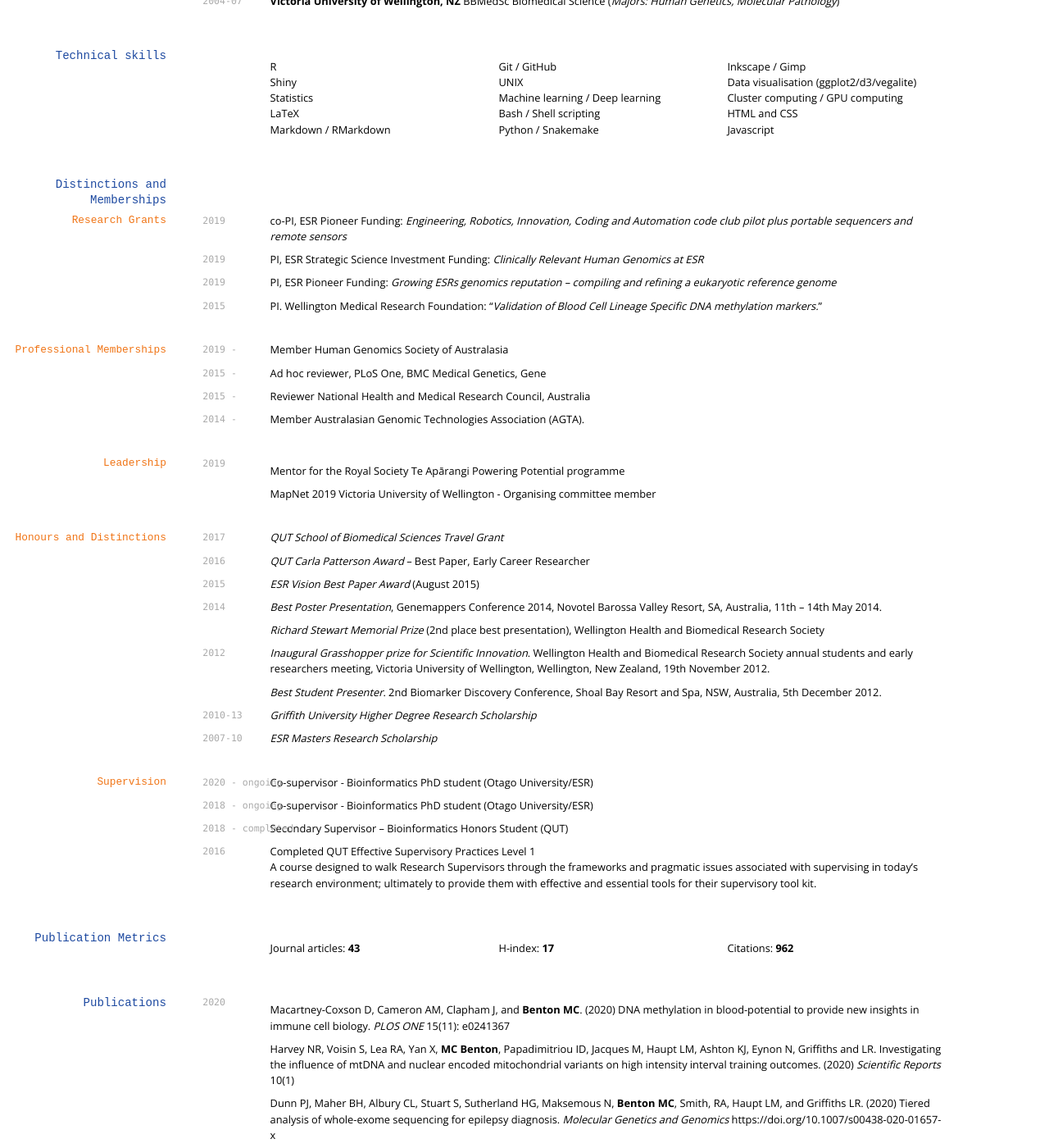
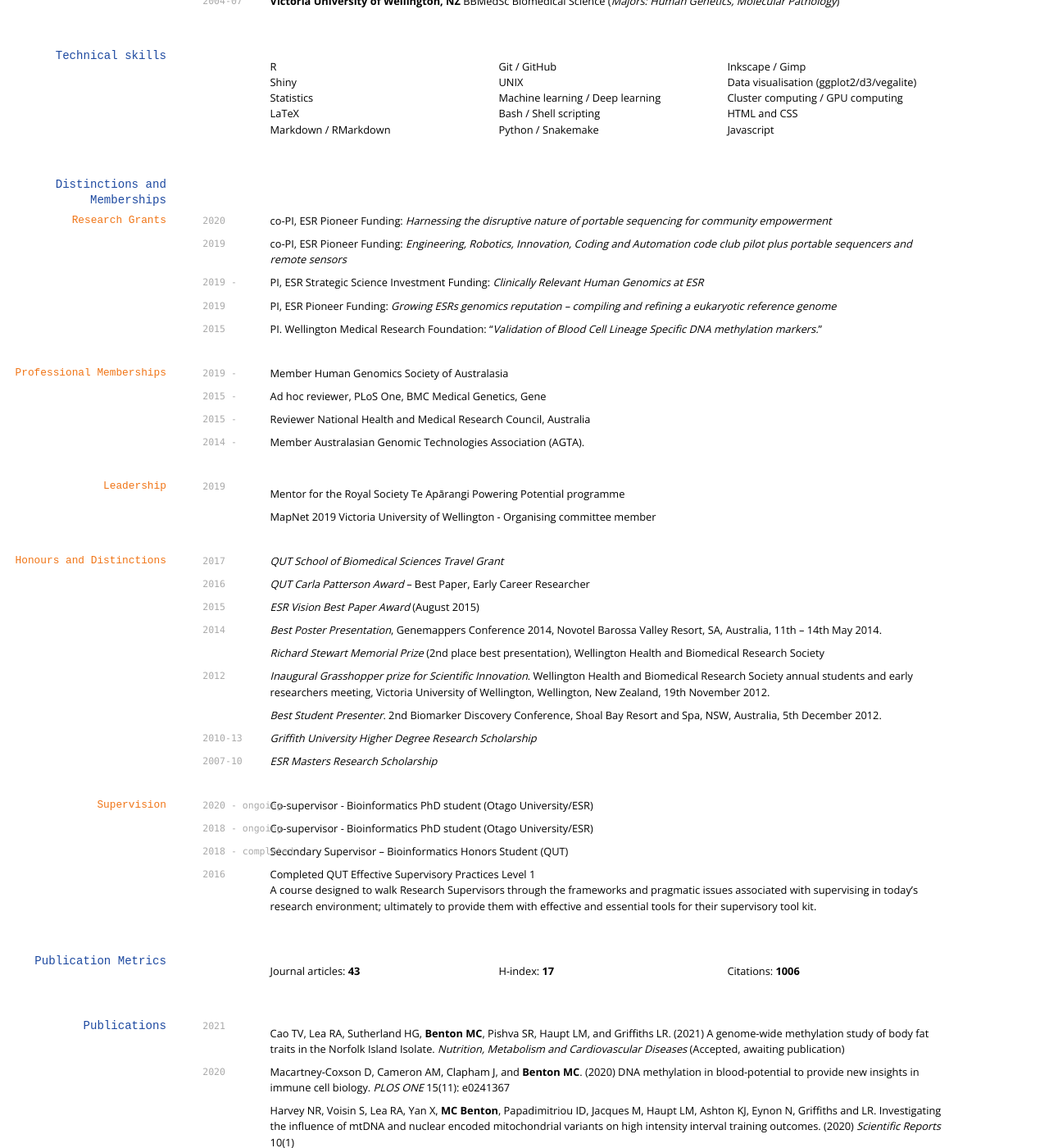
Before and after one commit to sirselim/Miles_CV, a Jekyll site: the page built from index.md, in a window 1280 px wide and 1400 px high, scrolled down 766 px. Shown: the whole window at 82% size. Built offline with Jekyll 4.4.1, drawn with Linux system fonts in a browser that asks for light colours; some web fonts are replaced.

Commit message:
updated CV Feb 2021

```diff
--- a/index.md
+++ b/index.md
@@ -76,9 +76,11 @@ __Victoria University of Wellington, NZ__ BBMedSc Biomedical Science (_Majors: H
 
 ### Research Grants
 
+`2020` co-PI, ESR Pioneer Funding: *Harnessing the disruptive nature of portable sequencing for community empowerment*
+
 `2019`  co-PI, ESR Pioneer Funding: *Engineering, Robotics, Innovation, Coding and Automation code club pilot plus portable sequencers and remote sensors*
 
-`2019`  PI, ESR Strategic Science Investment Funding: *Clinically Relevant Human Genomics at ESR*
+`2019 - `  PI, ESR Strategic Science Investment Funding: *Clinically Relevant Human Genomics at ESR*
 
 `2019`  PI, ESR Pioneer Funding: *Growing ESRs genomics reputation – compiling and refining a eukaryotic reference genome*
 
@@ -151,11 +153,15 @@ A course designed to walk Research Supervisors through the frameworks and pragma
 
 * Journal articles: __43__
 * H-index: __17__
-* Citations: __962__
+* Citations: __1006__
 
 ## Publications
 
 <!-- ### Journals -->
+
+`2021`
+
+Cao TV, Lea RA, Sutherland HG, **Benton MC**, Pishva SR, Haupt LM, and Griffiths LR. (2021) A genome-wide methylation study of body fat traits in the Norfolk Island Isolate. *Nutrition, Metabolism and Cardiovascular Diseases* (Accepted, awaiting publication)
 
 `2020`
 
```
Also changed, not shown: scholar_plot/scholar_citations_iEhBavEAAAAJ.png, 1 other file.
